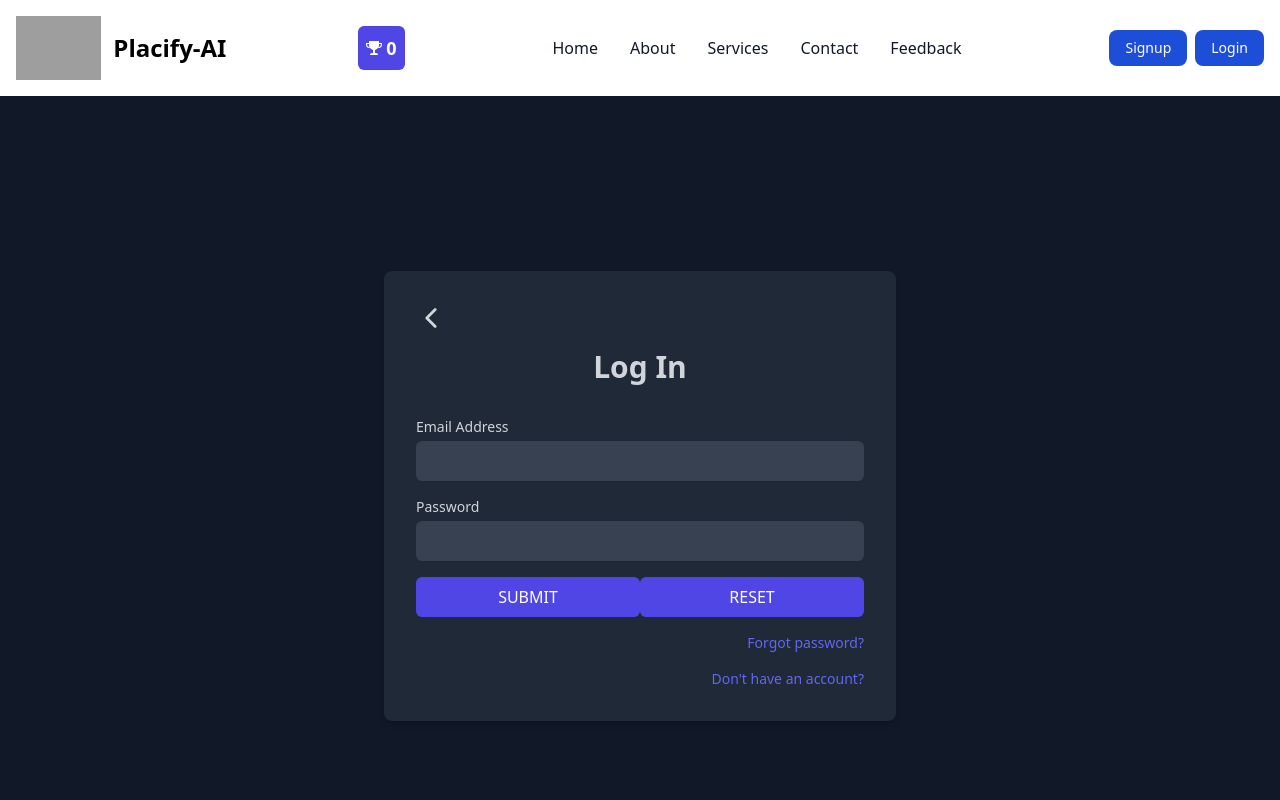
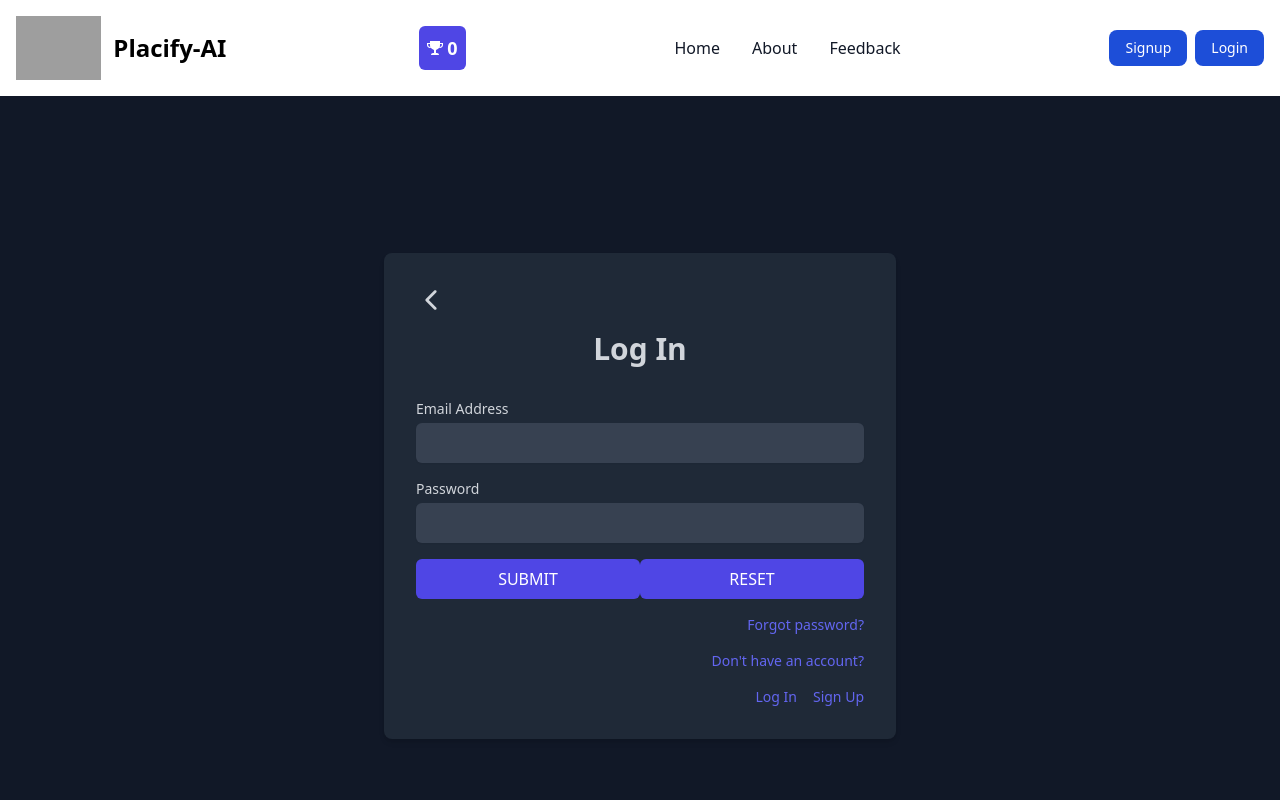
Before and after one commit to PrasunKushwaha/Placify_AI, a React (Vite) app: page /login in a window 1280 px wide. Shown: the top 800 px of the page. Built offline with nearby package versions, Linux system fonts and the light colour scheme; grey boxes are pictures that could not be loaded.

Commit message:
final so far

```diff
--- a/src/Login.jsx
+++ b/src/Login.jsx
@@ -1,4 +1,4 @@
-import React from "react";
+import React, { useState } from "react";
 import { Link } from "react-router-dom";
 import { IoIosArrowBack } from "react-icons/io";
 import { useFormik } from "formik";
@@ -6,7 +6,9 @@ import * as Yup from "yup";
 import axios from "axios";
 import 'animate.css';
 
-function Login({ setUser }) {
+function Login() {
+  const [user, setUser] = useState(null);
+
   function callLoginApi(values, bag) {
     console.log("calling api", values.email, values.password);
     axios
@@ -18,13 +20,16 @@ function Login({ setUser }) {
         console.log(response.data);
         const { user, token } = response.data;
         localStorage.setItem("token", token);
-        console.log(bag);
-        console.log(token);
+        console.log("Formik bag:", bag);
+        console.log("Token:", token);
 
-        bag.props.setUser(user);
+        // Log full name
+        console.log("Full Name:", user.full_name);
+
+        setUser(user);
       })
       .catch(() => {
-        console.log("invalid Credentials");
+        console.log("Invalid Credentials");
       });
   }
 
@@ -119,6 +124,17 @@ function Login({ setUser }) {
             <Link to={'/signup'} className="text-sm text-indigo-500 hover:text-indigo-700">Don't have an account?</Link>
           </div>
         </form>
+
+        <div className="mt-4">
+          {user ? (
+            <div className="text-sm font-medium text-gray-300">Welcome, {user.full_name}</div>
+          ) : (
+            <div className="flex justify-end space-x-4">
+              <Link to={'/login'} className="text-sm text-indigo-500 hover:text-indigo-700">Log In</Link>
+              <Link to={'/signup'} className="text-sm text-indigo-500 hover:text-indigo-700">Sign Up</Link>
+            </div>
+          )}
+        </div>
       </div>
     </div>
   );
--- a/src/Navbar.jsx
+++ b/src/Navbar.jsx
@@ -28,12 +28,7 @@ function Navbar({ trophies }) {
                         <li>
                             <Link to="/aboutPage" className="block px-3 py-2 text-gray-900 rounded hover:bg-gray-100 md:hover:bg-transparent md:border-0 md:hover:text-blue-700 md:p-0 md:dark:hover:text-blue-500 dark:text-white dark:hover:bg-gray-700 dark:hover:text-white md:dark:hover:bg-transparent dark:border-gray-700">About</Link>
                         </li>
-                        <li>
-                            <a href="#" className="block px-3 py-2 text-gray-900 rounded hover:bg-gray-100 md:hover:bg-transparent md:border-0 md:hover:text-blue-700 md:p-0 md:dark:hover:text-blue-500 dark:text-white dark:hover:bg-gray-700 dark:hover:text-white md:dark:hover:bg-transparent dark:border-gray-700">Services</a>
-                        </li>
-                        <li>
-                            <a href="#" className="block px-3 py-2 text-gray-900 rounded hover:bg-gray-100 md:hover:bg-transparent md:border-0 md:hover:text-blue-700 md:p-0 md:dark:hover:text-blue-500 dark:text-white dark:hover:bg-gray-700 dark:hover:text-white md:dark:hover:bg-transparent dark:border-gray-700">Contact</a>
-                        </li>
+
                         <li>
                             <Link to="/feedbackForm" className="block px-3 py-2 text-gray-900 rounded hover:bg-gray-100 md:hover:bg-transparent md:border-0 md:hover:text-blue-700 md:p-0 md:dark:hover:text-blue-500 dark:text-white dark:hover:bg-gray-700 dark:hover:text-white md:dark:hover:bg-transparent dark:border-gray-700">Feedback</Link>
                         </li>
```
